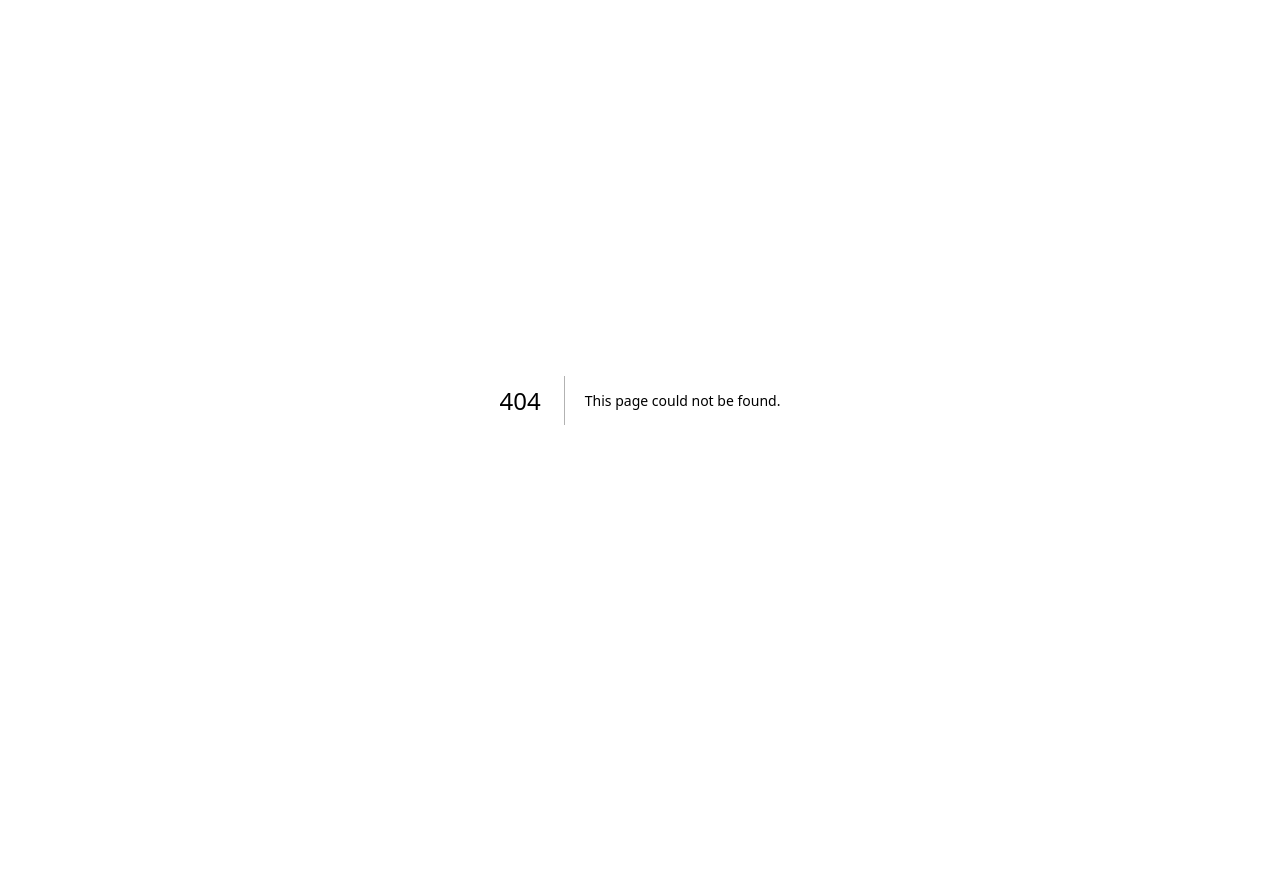
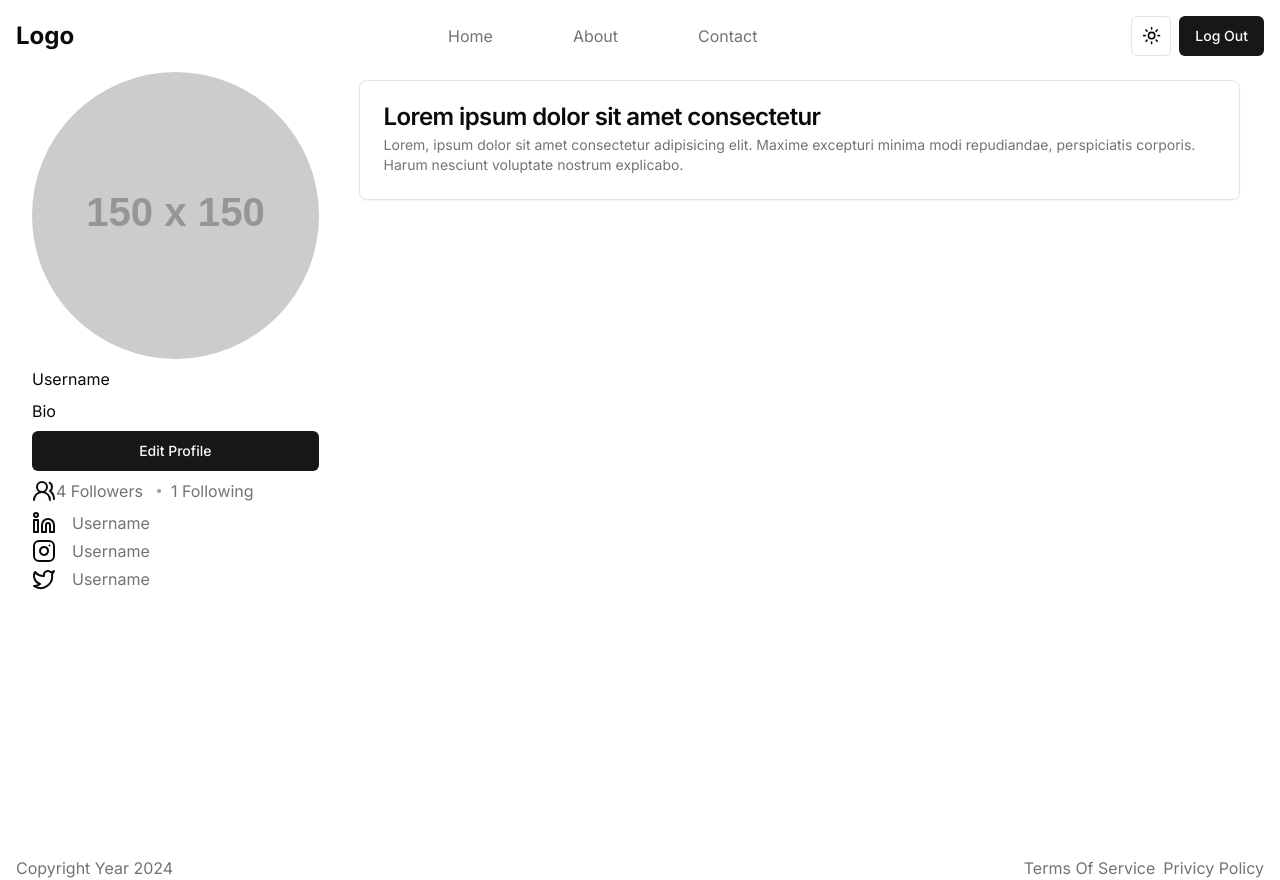
Before and after one commit to Abhinavv81/blog-app, a Next.js app: page /home/profile in a window 1280 px wide. Before the commit this address had no page. Before the commit the page ends 800 px from the top, so only its background shows below. Built offline with nearby package versions, Linux system fonts and the light colour scheme.

Commit message:
added profile page

```diff
--- a/app/home/page.tsx
+++ b/app/home/page.tsx
@@ -8,7 +8,6 @@ export default function Home() {
     <div>
       <Navbar />
       <div>
-
         <Blog />
       </div>
       <div className="bottom-12 right-7  fixed bg-muted-foreground/20 p-3 rounded-lg ">
--- /dev/null
+++ b/app/home/profile/_components/profile.tsx
@@ -0,0 +1,67 @@
+import { Button } from "@/components/ui/button";
+import { Dot, Instagram, Linkedin, Twitter, UsersRound } from "lucide-react";
+import React from "react";
+import {
+    Card,
+    CardContent,
+    CardDescription,
+    CardFooter,
+    CardHeader,
+    CardTitle,
+  } from "@/components/ui/card";
+
+
+const Profile = () => {
+  return (
+    <div className="flex w-full min-h-screen">
+      <div className="w-full md:w-1/3">
+        <div className="m-4 flex flex-col gap-2">
+          <img
+            className="rounded-full overflow-hidden w-[20rem]"
+            src="https://via.placeholder.com/150"
+            alt="profile"
+          />
+          <div className="text-left">Username</div>
+          <div className="text-justify">Bio</div>
+          <Button>Edit Profile</Button>
+          <div className="flex gap-1">
+            <div className="flex gap-0.25">
+              <UsersRound />
+              <div className="text-muted-foreground">4 Followers</div>
+            </div>
+            <div className="flex gap-0.25">
+              <Dot className="opacity-40" />
+              <div className="text-muted-foreground">1 Following</div>
+            </div>
+          </div>
+          <div className="flex flex-col gap-1">
+            <div className="flex gap-4 cursor-pointer ">
+              <Linkedin />
+              <div className="text-muted-foreground">Username</div>
+            </div>
+            <div className="flex gap-4 cursor-pointer">
+              <Instagram />
+              <div className="text-muted-foreground">Username</div>
+            </div>
+            <div className="flex gap-4 cursor-pointer">
+              <Twitter />
+              <div className="text-muted-foreground">Username</div>
+            </div>
+          </div>
+        </div>
+      </div>
+      <div>
+        <div className=" flex-1 p-6">
+        <Card className="w-full ">
+            <CardHeader >
+              <CardTitle>Lorem ipsum dolor sit amet consectetur </CardTitle>
+              <CardDescription>Lorem, ipsum dolor sit amet consectetur adipisicing elit. Maxime excepturi minima modi repudiandae, perspiciatis corporis. Harum nesciunt voluptate nostrum explicabo.</CardDescription>
+            </CardHeader>
+          </Card>
+        </div>
+      </div>
+    </div>
+  );
+};
+
+export default Profile;
--- /dev/null
+++ b/app/home/profile/page.tsx
@@ -0,0 +1,13 @@
+import Footer from "../_components/Footer";
+import Navbar from "../_components/Navbar";
+import Profile from "./_components/profile";
+
+export default function Page() {
+  return (
+    <div>
+        <Navbar/>
+        <Profile/>
+        <Footer />
+    </div>
+  );
+}
```
